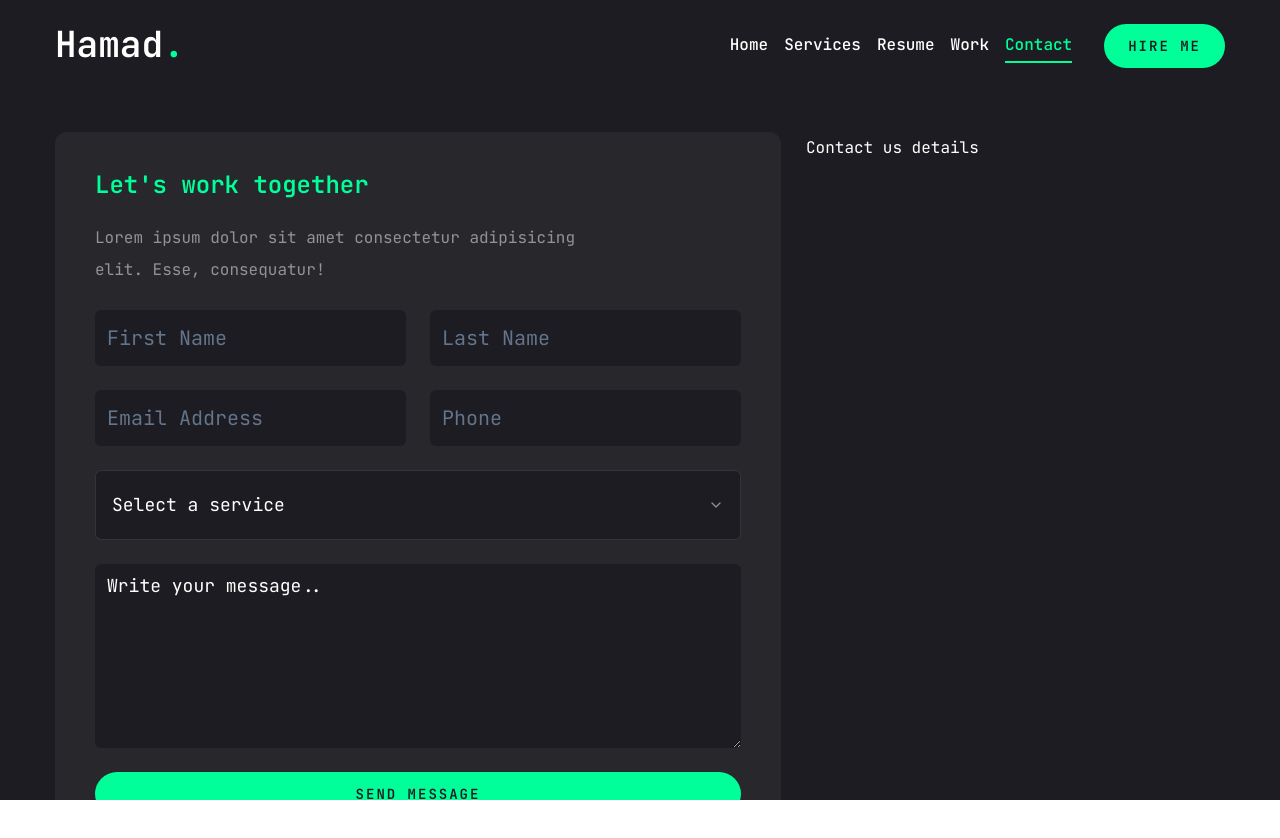
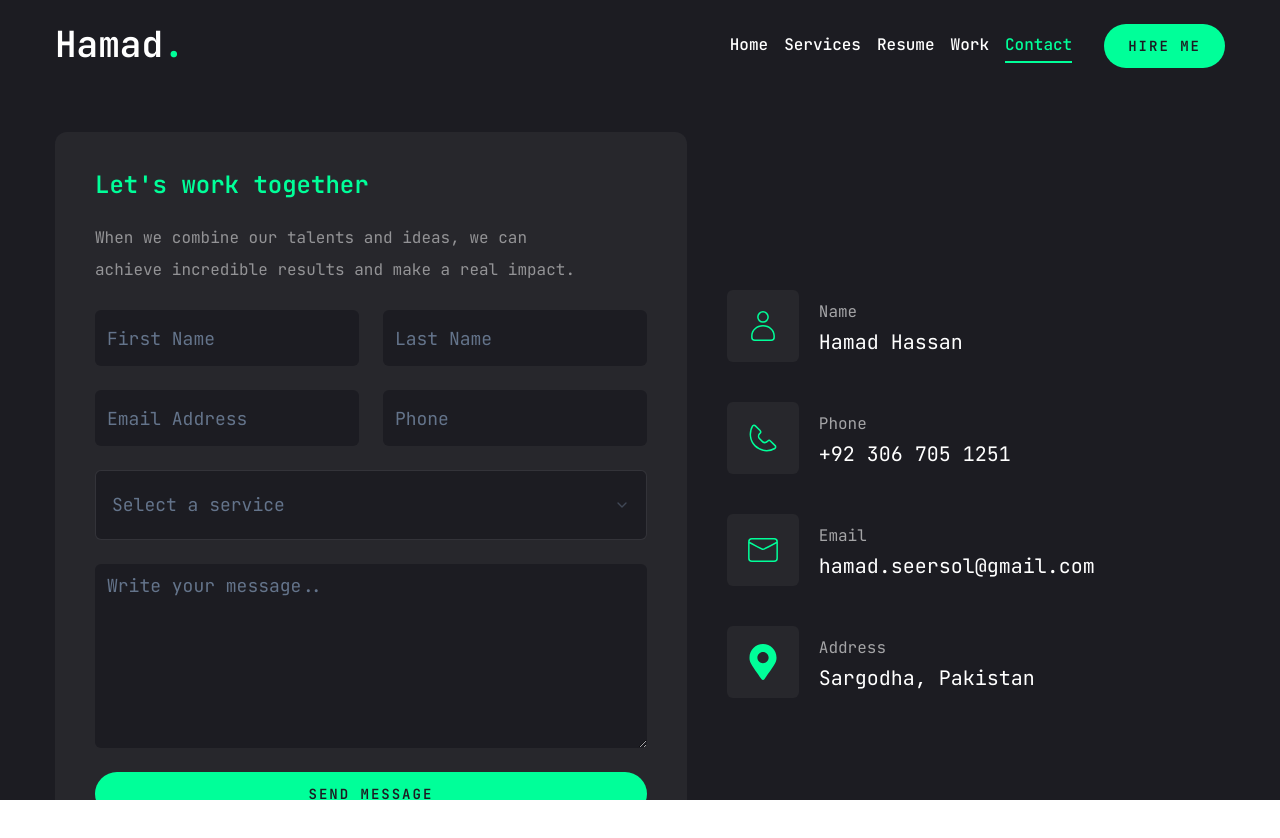
Before and after one commit to seersol92/next-js-portfolio, a Next.js app: page /contact in a window 1280 px wide. Shown: the top 838 px of the page. Built offline with nearby package versions, Linux system fonts and the light colour scheme.

Commit message:
contact page done

```diff
--- a/app/contact/page.tsx
+++ b/app/contact/page.tsx
@@ -1,7 +1,7 @@
 "use client";
 
 import { useState } from "react";
-import { useForm } from "react-hook-form";
+import { Controller, useForm } from "react-hook-form";
 import * as Yup from "yup";
 import { yupResolver } from "@hookform/resolvers/yup";
 import { Button } from "@/components/ui/button";
@@ -15,9 +15,9 @@ import {
 } from "@/components/ui/select";
 import { Textarea } from "@/components/ui/textarea";
 import { toast } from "react-toastify";
+import { CiMail, CiPhone, CiUser } from "react-icons/ci";
+import { FaMapMarkerAlt } from "react-icons/fa";
 
-// Define the validation schema using Yup
-// Define the validation schema using Yup with min lengths
 const validationSchema = Yup.object().shape({
   firstname: Yup.string()
     .required("First Name is required")
@@ -27,11 +27,34 @@ const validationSchema = Yup.object().shape({
     .email("Invalid email format")
     .required("Email is required"),
   phone: Yup.string().min(10, "Phone number too short"), // Assuming a minimum length of 10 digits
-  service: Yup.string(),
+  service: Yup.string().required("Service is required"),
   message: Yup.string()
     .required("Message is required")
     .min(10, "Message must be at least 10 characters long"), // Minimum length for the message
 });
+
+const contactInfo = [
+  {
+    name: "Name",
+    icon: <CiUser />,
+    value: "Hamad Hassan",
+  },
+  {
+    name: "Phone",
+    icon: <CiPhone />,
+    value: "+92 306 705 1251",
+  },
+  {
+    name: "Email",
+    icon: <CiMail />,
+    value: "hamad.seersol@gmail.com",
+  },
+  {
+    name: "Address",
+    icon: <FaMapMarkerAlt />,
+    value: "Sargodha, Pakistan",
+  },
+];
 
 // Extract TypeScript type from Yup schema
 type contactForm = Yup.InferType<typeof validationSchema>;
@@ -41,6 +64,7 @@ export default function Page() {
 
   // Initialize the form with react-hook-form
   const {
+    control,
     register,
     handleSubmit,
     reset,
@@ -78,16 +102,16 @@ export default function Page() {
 
   return (
     <section className="container mx-auto">
-      <div className="flex flex-col lg:flex-row lg:gap-[25px] py-10">
-        <div className="lg:h-[54%] order-2 lg:order-none">
+      <div className="flex flex-col lg:flex-row lg:gap-[40px] py-10">
+        <div className="lg:w-[54%] order-2 lg:order-none">
           <form
             onSubmit={handleSubmit(onSubmit)}
             className="flex flex-col p-10 gap-6 bg-[#27272c] rounded-xl"
           >
             <h3 className="h3 text-accent">Let's work together</h3>
             <p className="text-white/50 max-w-[500px]">
-              Lorem ipsum dolor sit amet consectetur adipisicing elit. Esse,
-              consequatur!
+              When we combine our talents and ideas, we can achieve incredible
+              results and make a real impact.
             </p>
             <div className="grid grid-cols-1 md:grid-cols-2 gap-6">
               <Input
@@ -115,14 +139,31 @@ export default function Page() {
                 error={errors.phone ? errors.phone.message : undefined}
               />
             </div>
-            <Select>
-              <SelectTrigger>
+            <Controller
+              name="service"
+              control={control}
+              render={({ field }) => (
+                <div>
+                  <Select onValueChange={field.onChange}>
+                    <SelectTrigger
+                      className={` ${
+                        field.value?.length ? "" : "text-slate-500"
+                      } text-lg  focus:border-red-500  focus:ring-offset-0
+                        ${
+                          errors.service &&
+                          "border border-red-500 ring-offset-red-500 focus-visible:ring-red-500 "
+                        }`}
+                    >
                       <SelectValue placeholder="Select a service" />
                     </SelectTrigger>
                     <SelectContent>
-                <SelectItem value="web-development">Web Development</SelectItem>
+                      <SelectItem value="web-development">
+                        Web Development
+                      </SelectItem>
                       <SelectItem value="ui-ux">UI/UX Design</SelectItem>
-                <SelectItem value="rest-api">REST API Development</SelectItem>
+                      <SelectItem value="rest-api">
+                        REST API Development
+                      </SelectItem>
                       <SelectItem value="mobile-app">
                         Mobile App Development
                       </SelectItem>
@@ -131,15 +172,21 @@ export default function Page() {
                   {errors.service && (
                     <p className="text-red-500">{errors.service.message}</p>
                   )}
+                </div>
+              )}
+            />
 
             <Textarea
               {...register("message")}
               rows={6}
               placeholder="Write your message.."
-              className={errors.message ? "border-red-500" : ""}
+              className={
+                errors.message &&
+                "border border-red-500 ring-offset-red-500 focus-visible:ring-red-500"
+              }
             />
             {errors.message && (
-              <p className="text-red-500">{errors.message.message}</p>
+              <p className="text-red-500 ">{errors.message.message}</p>
             )}
 
             <Button type="submit" disabled={isLoading} className="relative">
@@ -169,8 +216,30 @@ export default function Page() {
             </Button>
           </form>
         </div>
-        <div className="order-1 lg:order-none mb-10 lg:mb-0">
-          Contact us details
+        <div className="order-1 lg:order-none mb-10 lg:mb-0 flex lg:justify-end items-center">
+          <ul className="flex flex-col gap-10">
+            {contactInfo.map((info, index) => {
+              return (
+                <li
+                  key={index}
+                  className="flex gap-5
+                items-center"
+                >
+                  <div
+                    className="text-4xl text-accent h-[52px] w-[52px] lg:h-[72px] lg:w-[72px]
+                  bg-[#27272c] rounded-md flex items-center justify-center
+                  "
+                  >
+                    {info.icon}
+                  </div>
+                  <div className="flex flex-col">
+                    <span className="text-white/60">{info.name}</span>
+                    <span className="text-xl">{info.value}</span>
+                  </div>
+                </li>
+              );
+            })}
+          </ul>
         </div>
       </div>
     </section>
--- a/components/Header.tsx
+++ b/components/Header.tsx
@@ -16,7 +16,7 @@ export default function Header() {
         {/* Desktop Nav */}
         <div className="hidden md:flex gap-8 items-center">
           <Nav />
-                <Link href={"/"}>
+          <Link href={"/contact"}>
             <Button>Hire Me</Button>
           </Link>
         </div>
@@ -27,5 +27,5 @@ export default function Header() {
         </div>
       </div>
     </header>
-  )
+  );
 }
--- a/components/ui/input.tsx
+++ b/components/ui/input.tsx
@@ -13,7 +13,7 @@ const Input = React.forwardRef<HTMLInputElement, InputProps>(
         <input
           type={type}
           className={cn(
-            "flex h-14 w-full rounded-md bg-primary px-3 py-2 text-xl ring-offset-accent file:border-0 file:bg-transparent file:text-sm file:font-medium placeholder:text-slate-500 focus-visible:outline-none focus-visible:ring-1 focus-visible:ring-accent focus-visible:ring-offset-1 disabled:cursor-not-allowed disabled:opacity-50 dark:border-slate-800 dark:bg-slate-950 dark:ring-offset-slate-950 dark:placeholder:text-slate-400 dark:focus-visible:ring-slate-300",
+            "flex h-14 w-full rounded-md bg-primary px-3 py-2 text-lg ring-offset-accent file:border-0 file:bg-transparent file:text-sm file:font-medium placeholder:text-slate-500 focus-visible:outline-none focus-visible:ring-1 focus-visible:ring-accent focus-visible:ring-offset-1 disabled:cursor-not-allowed disabled:opacity-50 dark:border-slate-800 dark:bg-slate-950 dark:ring-offset-slate-950 dark:placeholder:text-slate-400 dark:focus-visible:ring-slate-300",
             className,
             {
               "border border-red-500 ring-offset-red-500 focus-visible:ring-red-500":
--- a/components/ui/textarea.tsx
+++ b/components/ui/textarea.tsx
@@ -10,7 +10,7 @@ const Textarea = React.forwardRef<HTMLTextAreaElement, TextareaProps>(
     return (
       <textarea
         className={cn(
-          "flex min-h-[80px] w-full rounded-md  bg-primary px-3 py-2 text-lg ring-offset-accent placeholder:text-white  focus-visible:outline-none focus-visible:ring-2 focus-visible:ring-slate-950 focus-visible:ring-offset-2 disabled:cursor-not-allowed disabled:opacity-50 dark:border-slate-800 dark:bg-slate-950 dark:ring-offset-slate-950 dark:placeholder:text-slate-400 dark:focus-visible:ring-slate-300",
+          "flex min-h-[80px] w-full rounded-md  bg-primary px-3 py-2 text-lg ring-offset-accent  placeholder:text-slate-500  focus-visible:outline-none focus-visible:ring-2 focus-visible:ring-slate-950 focus-visible:ring-offset-2 disabled:cursor-not-allowed disabled:opacity-50 dark:border-slate-800 dark:bg-slate-950 dark:ring-offset-slate-950 dark:placeholder:text-slate-400 dark:focus-visible:ring-slate-300",
           className
         )}
         ref={ref}
```
Lines whose indentation alone changed are shown as unchanged.
